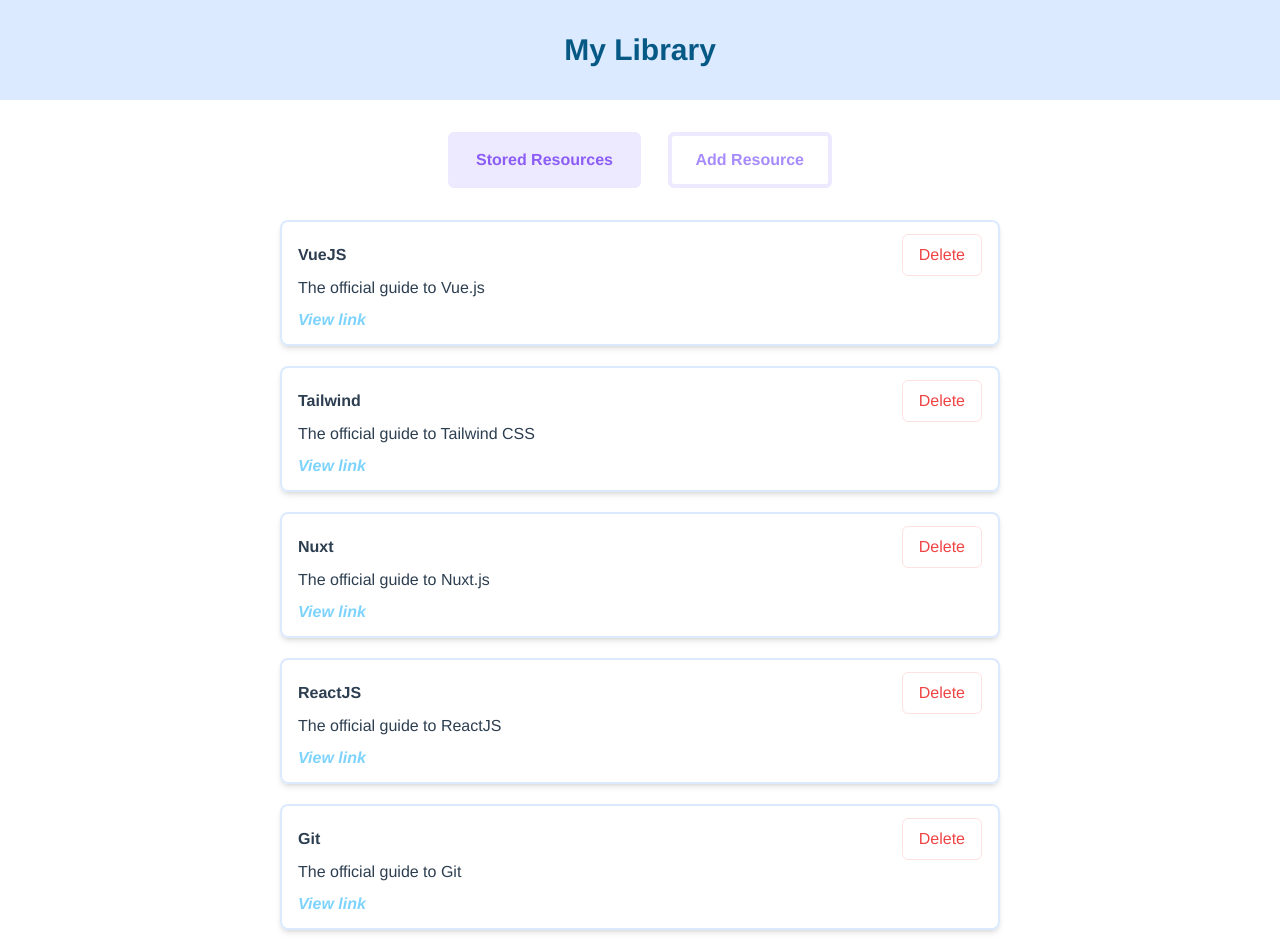
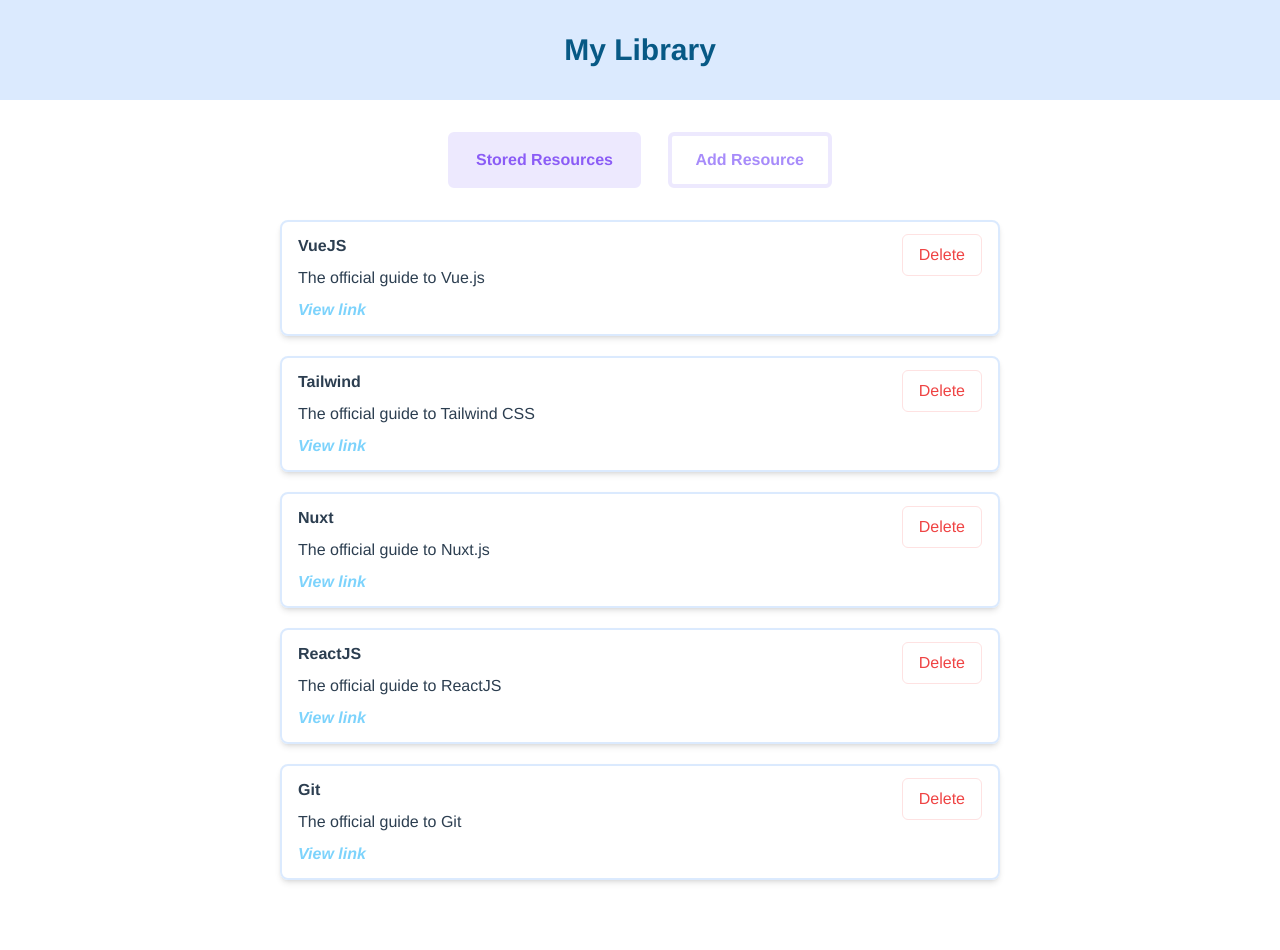
Before and after one commit to emilydaykin/dev-res, a Vue app: page / in a window 1280 px wide. After the commit the page ends 900 px from the top, so only its background shows below. Built offline with nearby package versions, Linux system fonts and the light colour scheme.

Commit message:
renamed DevResources to DevResource

```diff
--- /dev/null
+++ b/src/components/dev-resources/DevResource.vue
@@ -0,0 +1,23 @@
+<template>
+  <li>
+    <base-card class="flex flex-col sm:flex-row sm:justify-between">
+      <div class="border-6 border-black">
+        <header>
+          <h3 class="font-bold mb-2">{{ title }}</h3>
+        </header>
+        <p>{{ description }}</p>
+        <nav class="mt-2">
+          <a :href="link" target="_blank" class="text-sky-300 font-bold italic">View link</a>
+        </nav>
+      </div>
+      <base-button additionalStyling="border-red-100 text-red-500 hover:bg-red-100 mt-3 sm:mt-0 self-end sm:self-start" @click="deleteResource(id)">Delete</base-button>
+    </base-card>
+  </li>
+</template>
+
+<script>
+  export default {
+    props: ['id', 'title', 'description', 'link'],
+    inject: ['deleteResource']
+  };
+</script>
--- a/src/components/dev-resources/DevResources.vue
+++ /dev/null
@@ -1,21 +0,0 @@
-<template>
-  <li>
-    <base-card>
-      <header class="flex items-center justify-between">
-        <h3 class="font-bold">{{ title }}</h3>
-        <base-button additionalStyling="border-red-100 text-red-500 hover:bg-red-100" @click="deleteResource(id)">Delete</base-button>
-      </header>
-      <p>{{ description }}</p>
-      <nav class="mt-2">
-        <a :href="link" target="_blank" class="text-sky-300 font-bold italic">View link</a>
-      </nav>
-    </base-card>
-  </li>
-</template>
-
-<script>
-  export default {
-    props: ['id', 'title', 'description', 'link'],
-    inject: ['deleteResource']
-  };
-</script>
--- a/src/components/dev-resources/StoredResources.vue
+++ b/src/components/dev-resources/StoredResources.vue
@@ -1,23 +1,23 @@
 <template>
   <ul class="w-9/12 mx-auto max-w-3xl">
-    <dev-resources
+    <dev-resource
       v-for="resource in resources"
       v-bind:key="resource.id"
       :id="resource.id"
       :title="resource.title"
       :description="resource.description"
       :link="resource.link"
-    ></dev-resources>
+    ></dev-resource>
   </ul>
 </template>
 
 <script>
-  import DevResources from './DevResources.vue';
+  import DevResource from './DevResource.vue';
 
   export default {
     inject: ['resources'], // inject them instead of passing them as props
     components: {
-      DevResources,
+      DevResource,
     },
   };
 </script>
```
